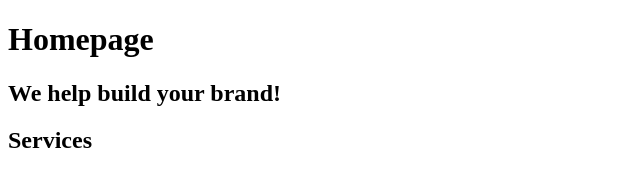
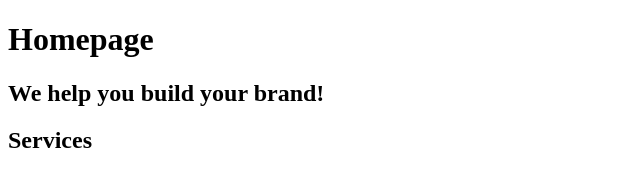
Before and after one commit to juancalpz23/holbertonschool-web_front_end, a plain HTML site: page html_advanced/9-index.html in a window 1280 px wide. Shown: the top 170 px of the page, without its empty margins (0-640 px from the left). Drawn offline with Linux system fonts and the light colour scheme.

Commit message:
Hero section message

```diff
--- a/html_advanced/9-index.html
+++ b/html_advanced/9-index.html
@@ -20,7 +20,7 @@
         </h1>
         <section>
             <h2>
-                We help build your brand!
+                We help you build your brand!
             </h2>
         </section>
         <section>
```
